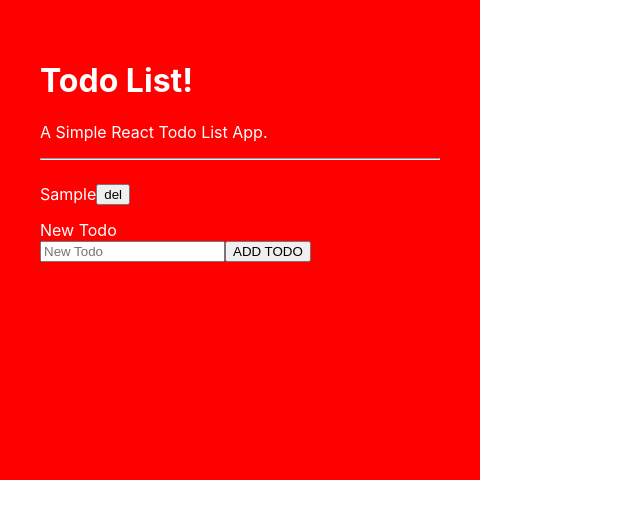
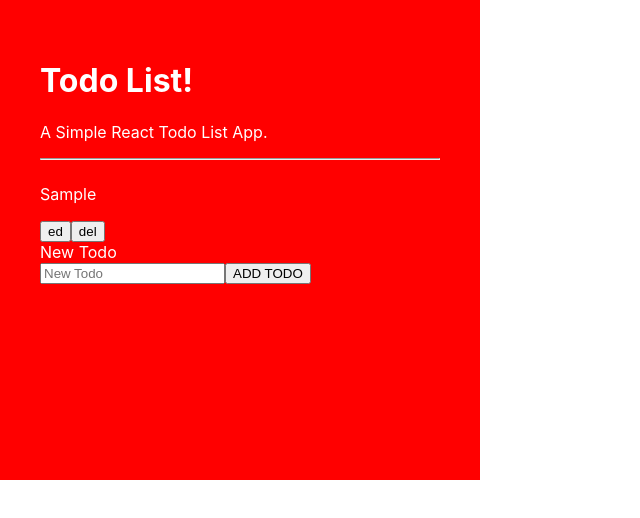
Before and after one commit to SaiManojBotchu/TodoApp, a React (Create React App) app: page / in a window 1280 px wide. Both pictures are taken after typing "Sample" into the empty fields and a click on the button "ADD TODO". Shown: the top 518 px of the page, without its empty margins (0-640 px from the left). Built offline with nearby package versions, Linux system fonts and the light colour scheme.

Commit message:
added edit todoitem functionality

```diff
--- a/src/Todo.js
+++ b/src/Todo.js
@@ -4,22 +4,52 @@ import './Todo.css';
 class Todo extends Component {
   constructor(props) {
     super(props);
+    this.state = {
+      isEditing: false,
+      data: this.props.todo.data
+    };
     this.handleRemoveTodo = this.handleRemoveTodo.bind(this);
+    this.handleUpdate = this.handleUpdate.bind(this);
+    this.handleSubmit = this.handleSubmit.bind(this);
+    this.handleChange = this.handleChange.bind(this);
+  }
+
+  handleSubmit(evt) {
+    evt.preventDefault();
+    this.props.updateTodo(this.props.todo.id, this.state.data);
+    this.setState({ isEditing: false });
+  }
+
+  handleChange(evt) {
+    this.setState({ [evt.target.name]: evt.target.value });
   }
 
   handleRemoveTodo() {
     this.props.removeTodo(this.props.todo.id);
   }
 
+  handleUpdate() {
+    this.setState(st => ({ isEditing: !st.isEditing }));
+  }
+
   render() {
     const { todo } = this.props;
-    return (
-      <div className='Todo'>
+    let body;
+    if (this.state.isEditing) {
+      body = (
+        <form onSubmit={this.handleSubmit}>
+          <input type='text' name='data' value={this.state.data} onChange={this.handleChange} />
+          <button type='submit'>Save</button>
+        </form>
+      );
+    } else {
+      body = (
+        <div>
           <p>{todo.data}</p>
           <div className='Todo-Buttons'>
-          {/* <button type='button' onClick=''>
+            <button type='button' onClick={this.handleUpdate}>
               ed
-          </button> */}
+            </button>
             <button type='button' onClick={this.handleRemoveTodo}>
               del
             </button>
@@ -27,6 +57,8 @@ class Todo extends Component {
         </div>
       );
     }
+    return <div className='Todo'>{body}</div>;
+  }
 }
 
 export default Todo;
--- a/src/TodoList.js
+++ b/src/TodoList.js
@@ -10,6 +10,7 @@ class TodoList extends Component {
     this.displayTodos = this.displayTodos.bind(this);
     this.addTodo = this.addTodo.bind(this);
     this.removeTodo = this.removeTodo.bind(this);
+    this.updateTodo = this.updateTodo.bind(this);
   }
 
   addTodo(todo) {
@@ -20,9 +21,19 @@ class TodoList extends Component {
     this.setState(st => ({ todos: st.todos.filter(t => t.id !== id) }));
   }
 
+  updateTodo(id, newData) {
+    const newTodos = this.state.todos.map(todo => {
+      if (todo.id === id) {
+        return { ...todo, data: newData };
+      }
+      return todo;
+    });
+    this.setState({ todos: newTodos });
+  }
+
   displayTodos() {
     return this.state.todos.map(todo => (
-      <Todo key={todo.id} todo={todo} removeTodo={this.removeTodo} />
+      <Todo key={todo.id} todo={todo} removeTodo={this.removeTodo} updateTodo={this.updateTodo} />
     ));
   }
 
```
Also changed, not shown: .eslintrc.json. Lines whose indentation alone changed are shown as unchanged.
